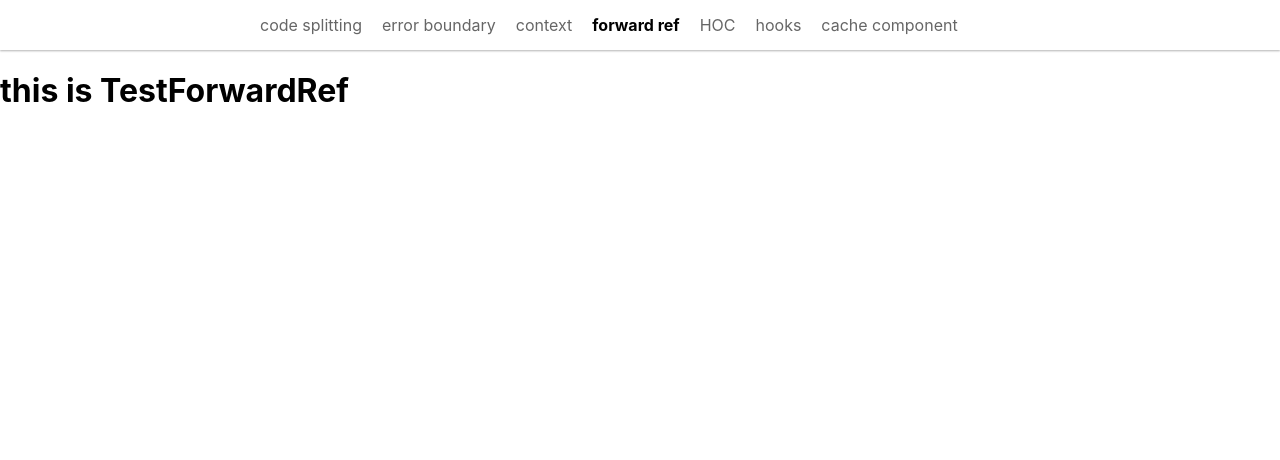
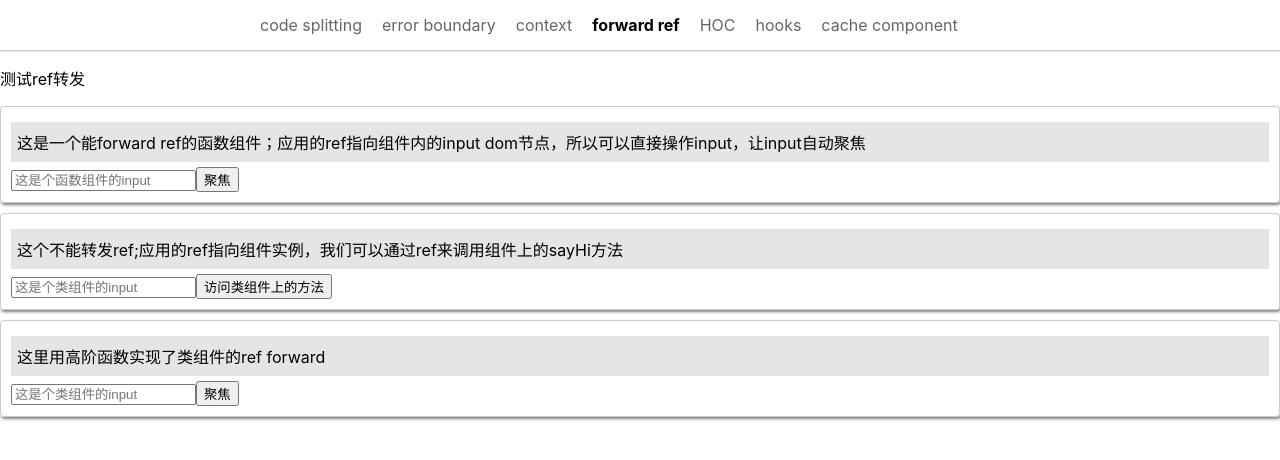
Before and after one commit to AllenMRbai/react-advanced-practice, a React (Create React App) app: page /forwardRef in a window 1280 px wide. Shown: the top 460 px of the page. Built offline with nearby package versions, Linux system fonts and the light colour scheme.

Commit message:
ref forward

```diff
--- a/src/App.css
+++ b/src/App.css
@@ -30,3 +30,17 @@
     transform: rotate(360deg);
   }
 }
+
+.card {
+  border: 1px solid #ccc;
+  box-shadow: 1px 2px 3px rgba(0, 0, 0, 0.5);
+  border-radius: 4px;
+  margin: 10px auto;
+  padding: 10px;
+}
+
+.tip {
+  background-color: rgba(0, 0, 0, 0.1);
+  margin: 5px 0;
+  padding: 8px 6px;
+}
--- /dev/null
+++ b/src/components/forwardRef/ClassInput.jsx
@@ -0,0 +1,14 @@
+import React, { Component } from "react";
+
+export default class ClassInput extends Component {
+  sayHi = () => {
+    alert("Hello everyone");
+  };
+
+  render() {
+    const { forwardRef } = this.props;
+    return (
+      <input type="text" ref={forwardRef} placeholder="这是个类组件的input" />
+    );
+  }
+}
--- /dev/null
+++ b/src/components/forwardRef/FunctionInput.jsx
@@ -0,0 +1,12 @@
+import React from "react";
+
+export default React.forwardRef(function FunctionInput(props, ref) {
+  return (
+    <input
+      type="text"
+      placeholder="这是个函数组件的input"
+      ref={ref}
+      className="functional-input"
+    />
+  );
+});
--- /dev/null
+++ b/src/components/forwardRef/HOCForwardRef.jsx
@@ -0,0 +1,7 @@
+import React from "react";
+
+export default function HOCForwardRef(Component) {
+  return React.forwardRef(function(props, ref) {
+    return <Component {...props} forwardRef={ref} />;
+  });
+}
--- /dev/null
+++ b/src/components/forwardRef/sty.scss
@@ -0,0 +1,2 @@
+.functional-input {
+}
--- a/src/tests/TestForwardRef.jsx
+++ b/src/tests/TestForwardRef.jsx
@@ -1,10 +1,68 @@
 import React, { Component } from "react";
+import FunctionInput from "../components/forwardRef/FunctionInput.jsx";
+import ClassInput from "../components/forwardRef/ClassInput.jsx";
+import HOCForwardRef from "../components/forwardRef/HOCForwardRef.jsx";
+import "../components/forwardRef/sty.scss";
+
+const CanForwardClassInput = HOCForwardRef(ClassInput);
 
 export default class TestForwardRef extends Component {
+  constructor(props) {
+    super(props);
+    this.functionInputRef = React.createRef();
+    this.classInputRef = React.createRef();
+    this.canForwardClassInputRef = React.createRef();
+  }
+
+  componentDidMount() {}
+
+  focusInput(inputRef) {
+    inputRef.current.focus();
+  }
+
+  invokeFunc(componentRef, funcName) {
+    componentRef.current[funcName]();
+  }
+
   render() {
     return (
       <div>
-        <h1>this is TestForwardRef</h1>
+        <p>测试ref转发</p>
+        <div className="card">
+          <p className="tip">
+            这是一个能forward ref的函数组件；应用的ref指向组件内的input
+            dom节点，所以可以直接操作input，让input自动聚焦
+          </p>
+          <FunctionInput ref={this.functionInputRef} />
+          <button
+            type="button"
+            onClick={() => this.focusInput(this.functionInputRef)}
+          >
+            聚焦
+          </button>
+        </div>
+        <div className="card">
+          <p className="tip">
+            这个不能转发ref;应用的ref指向组件实例，我们可以通过ref来调用组件上的sayHi方法
+          </p>
+          <ClassInput ref={this.classInputRef} />
+          <button
+            type="button"
+            onClick={() => this.invokeFunc(this.classInputRef, "sayHi")}
+          >
+            访问类组件上的方法
+          </button>
+        </div>
+        <div className="card">
+          <p className="tip">这里用高阶函数实现了类组件的ref forward</p>
+          <CanForwardClassInput ref={this.canForwardClassInputRef} />
+          <button
+            type="button"
+            onClick={() => this.focusInput(this.canForwardClassInputRef)}
+          >
+            聚焦
+          </button>
+        </div>
       </div>
     );
   }
```
